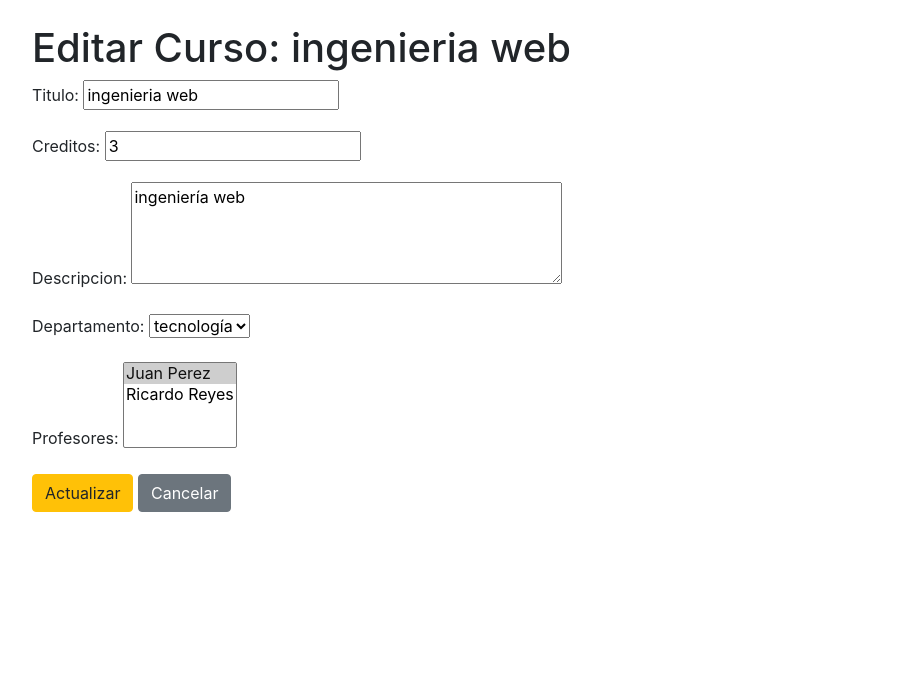
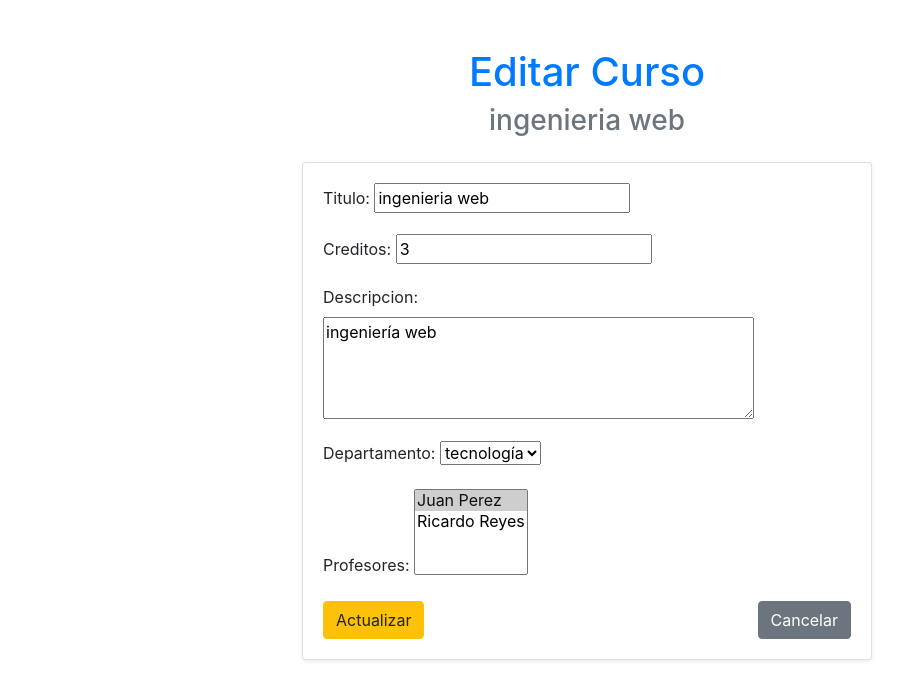
Before and after one commit to juliankaGaray/universidad_contoso, a Django app: page /cursos/1/editar/ in a window 1280 px wide. Shown: the top 700 px of the page, without its empty margins (53-956 px from the left). Run offline with Django 3.2, Linux system fonts and the light colour scheme; data comes from the database, SQL or seed files in the repository; some libraries are stand-ins or nearby versions.

Commit message:
Update editar_curso.html

```diff
--- a/gestion_academica/templates/gestion_academica/editar_curso.html
+++ b/gestion_academica/templates/gestion_academica/editar_curso.html
@@ -4,16 +4,33 @@
   <meta charset="UTF-8">
   <title>Editar Curso</title>
   <link rel="stylesheet" href="https://stackpath.bootstrapcdn.com/bootstrap/4.5.2/css/bootstrap.min.css">
+  <style>
+    .container {
+      max-width: 600px;
+    }
+  </style>
 </head>
 <body>
-  <div class="container mt-4">
-    <h1>Editar Curso: {{ curso.titulo }}</h1>
-    <form method="post">
-      {% csrf_token %}
-      {{ form.as_p }}
-      <button type="submit" class="btn btn-warning">Actualizar</button>
-      <a href="{% url 'detalle_curso' curso.id %}" class="btn btn-secondary">Cancelar</a>
-    </form>
+  <div class="container mt-5">
+    <h1 class="text-center text-primary">Editar Curso</h1>
+    <h3 class="text-center text-muted">{{ curso.titulo }}</h3>
+
+    <div class="card shadow-sm mt-4">
+      <div class="card-body">
+        <form method="post">
+          {% csrf_token %}
+          {{ form.as_p }}
+          <div class="d-flex justify-content-between">
+            <button type="submit" class="btn btn-warning" aria-label="Actualizar curso">Actualizar</button>
+            <a href="{% url 'detalle_curso' curso.id %}" class="btn btn-secondary" aria-label="Cancelar edición">Cancelar</a>
+          </div>
+        </form>
+      </div>
+    </div>
   </div>
+
+  <script src="https://code.jquery.com/jquery-3.5.1.slim.min.js"></script>
+  <script src="https://cdn.jsdelivr.net/npm/popper.js@1.16.1/dist/umd/popper.min.js"></script>
+  <script src="https://stackpath.bootstrapcdn.com/bootstrap/4.5.2/js/bootstrap.min.js"></script>
 </body>
 </html>
```
